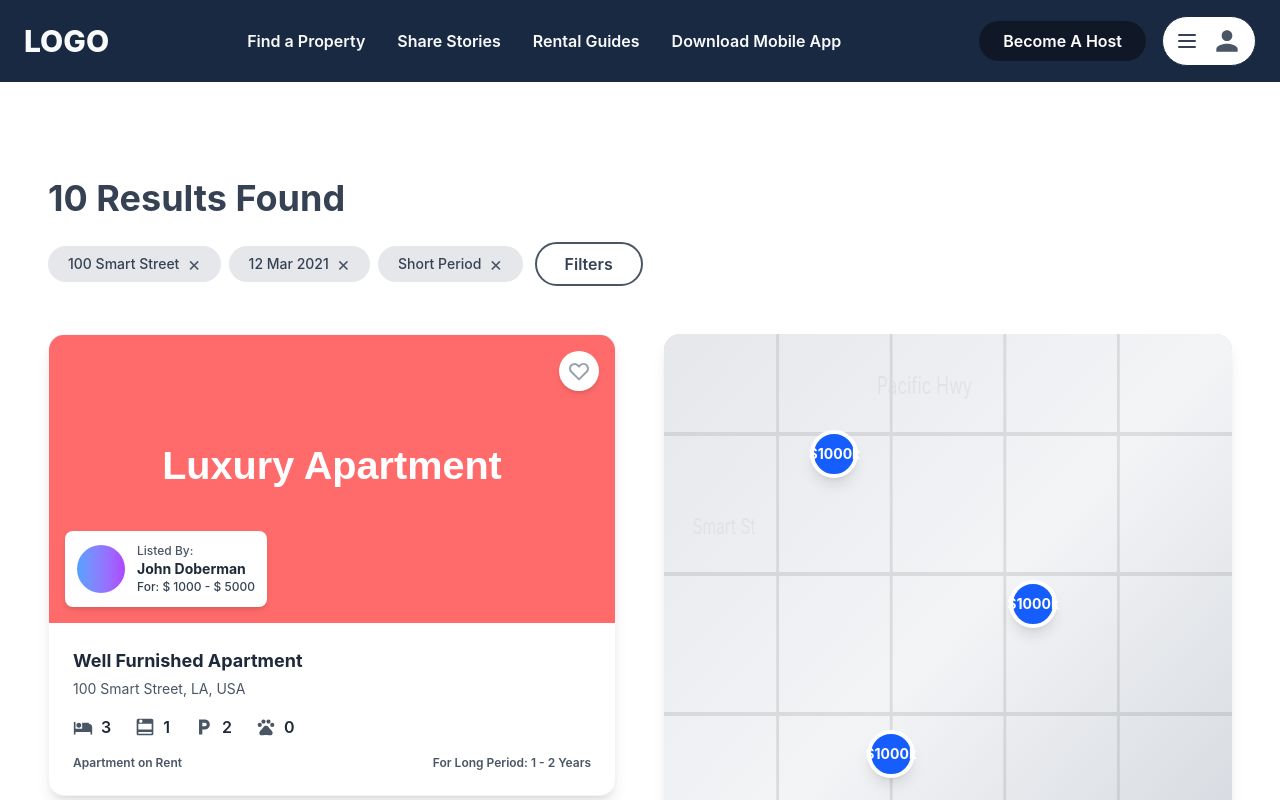
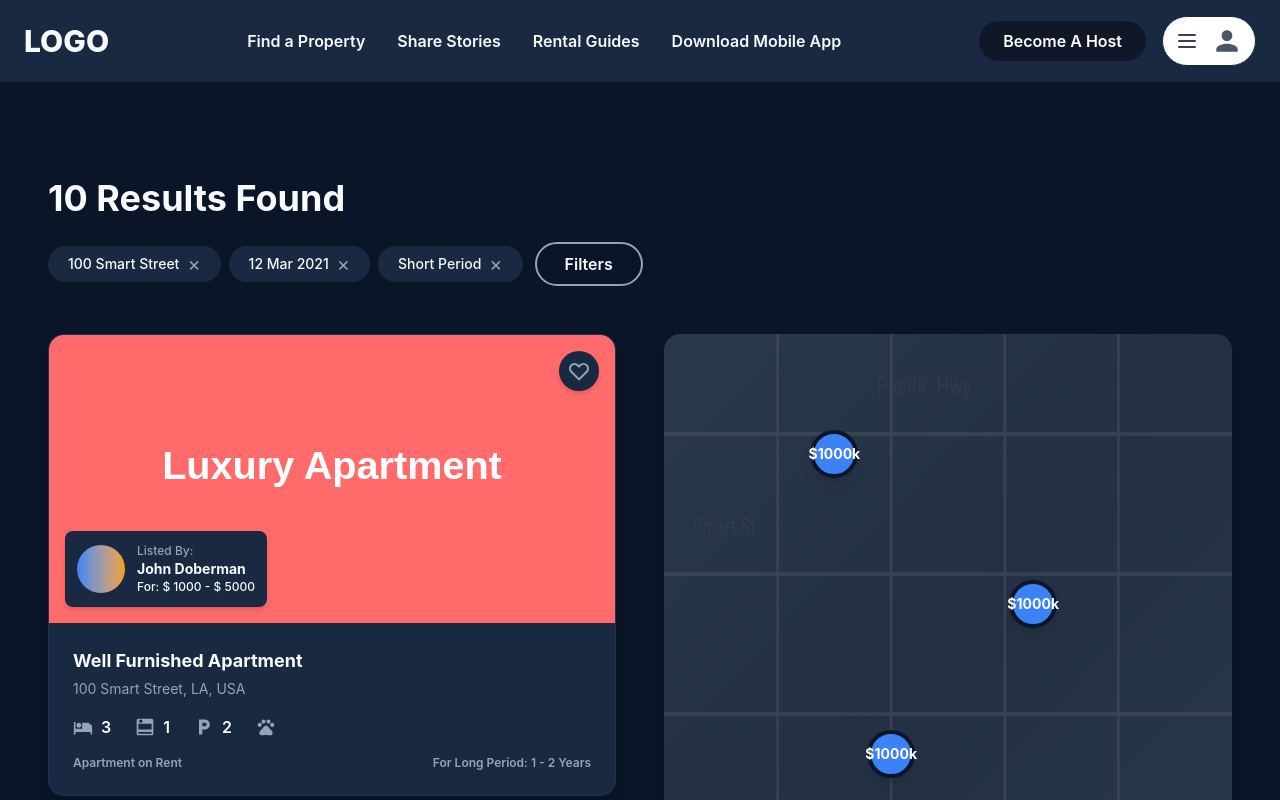
Before and after one commit to AadiAcharya/aaathiti_aagaman, a React (Vite) app: page /search in a window 1280 px wide. Shown: the top 800 px of the page. Built offline with nearby package versions, Linux system fonts and the light colour scheme.

Commit message:
working on ui

```diff
--- a/src/components/Search.jsx
+++ b/src/components/Search.jsx
@@ -57,13 +57,13 @@ export default function Search() {
   };
 
   return (
-    <div className="w-full bg-white min-h-screen overflow-x-hidden">
+    <div className="w-full bg-background min-h-screen overflow-x-hidden">
       {/* Main Content */}
       <div className="pt-24">
         <div className="max-w-7xl mx-auto px-6 md:px-12">
           {/* Results Section */}
           <div className="mb-12">
-            <h1 className="text-3xl md:text-4xl font-bold text-gray-700 mb-6">
+            <h1 className="text-3xl md:text-4xl font-bold text-text-primary mb-6">
               10 Results Found
             </h1>
 
@@ -71,38 +71,38 @@ export default function Search() {
             <div className="flex flex-wrap gap-3 items-center">
               <div className="flex gap-2 flex-wrap">
                 {/* Filter Chip 1 */}
-                <div className="bg-gray-200 rounded-full px-5 py-2 flex items-center gap-2">
-                  <span className="text-gray-700 text-sm font-medium">
+                <div className="bg-bg-secondary rounded-full px-5 py-2 flex items-center gap-2">
+                  <span className="text-text-primary text-sm font-medium">
                     100 Smart Street
                   </span>
-                  <button className="text-gray-600 hover:text-gray-800 text-xl leading-none">
+                  <button className="text-text-secondary hover:text-text-primary text-xl leading-none">
                     ×
                   </button>
                 </div>
 
                 {/* Filter Chip 2 */}
-                <div className="bg-gray-200 rounded-full px-5 py-2 flex items-center gap-2">
-                  <span className="text-gray-700 text-sm font-medium">
+                <div className="bg-bg-secondary rounded-full px-5 py-2 flex items-center gap-2">
+                  <span className="text-text-primary text-sm font-medium">
                     12 Mar 2021
                   </span>
-                  <button className="text-gray-600 hover:text-gray-800 text-xl leading-none">
+                  <button className="text-text-secondary hover:text-text-primary text-xl leading-none">
                     ×
                   </button>
                 </div>
 
                 {/* Filter Chip 3 */}
-                <div className="bg-gray-200 rounded-full px-5 py-2 flex items-center gap-2">
-                  <span className="text-gray-700 text-sm font-medium">
+                <div className="bg-bg-secondary rounded-full px-5 py-2 flex items-center gap-2">
+                  <span className="text-text-primary text-sm font-medium">
                     Short Period
                   </span>
-                  <button className="text-gray-600 hover:text-gray-800 text-xl leading-none">
+                  <button className="text-text-secondary hover:text-text-primary text-xl leading-none">
                     ×
                   </button>
                 </div>
               </div>
 
               {/* Filters Button */}
-              <button className="border-2 border-gray-600 text-gray-700 px-7 py-2 rounded-full font-semibold hover:bg-gray-100 transition">
+              <button className="border-2 border-text-secondary text-text-primary px-7 py-2 rounded-full font-semibold hover:bg-bg-secondary transition">
                 Filters
               </button>
             </div>
@@ -115,10 +115,10 @@ export default function Search() {
               {properties.map((property) => (
                 <div
                   key={property.id}
-                  className="bg-white rounded-2xl shadow-lg overflow-hidden border border-gray-100 hover:shadow-xl transition"
+                  className="bg-bg-secondary rounded-2xl shadow-lg overflow-hidden border border-primary/10 hover:shadow-xl transition"
                 >
                   {/* Image Container */}
-                  <div className="relative h-64 md:h-72 bg-gray-300 overflow-hidden">
+                  <div className="relative h-64 md:h-72 bg-text-muted/20 overflow-hidden">
                     <img
                       src={property.image}
                       alt={property.title}
@@ -130,14 +130,14 @@ export default function Search() {
                     {/* Heart Button */}
                     <button
                       onClick={() => toggleFavorite(property.id)}
-                      className="absolute top-4 right-4 bg-white rounded-full w-10 h-10 flex items-center justify-center shadow-md hover:shadow-lg transition"
+                      className="absolute top-4 right-4 bg-bg-secondary rounded-full w-10 h-10 flex items-center justify-center shadow-md hover:shadow-lg transition"
                       aria-label="Toggle favorite"
                     >
                       <svg
                         className={`w-6 h-6 ${
                           favorites[property.id]
-                            ? "fill-red-500 text-red-500"
-                            : "text-gray-400"
+                            ? "fill-accent text-accent"
+                            : "text-text-secondary"
                         }`}
                         fill={favorites[property.id] ? "currentColor" : "none"}
                         stroke="currentColor"
@@ -153,16 +153,16 @@ export default function Search() {
                     </button>
 
                     {/* Host Info Badge */}
-                    <div className="absolute bottom-4 left-4 flex items-center gap-3 bg-white rounded-lg p-3 shadow-md">
-                      <div className="w-12 h-12 rounded-full bg-gradient-to-r from-blue-400 to-purple-500 flex-shrink-0"></div>
+                    <div className="absolute bottom-4 left-4 flex items-center gap-3 bg-bg-secondary rounded-lg p-3 shadow-md">
+                      <div className="w-12 h-12 rounded-full bg-gradient-to-r from-primary to-accent shrink-0"></div>
                       <div>
-                        <p className="text-xs text-gray-600 font-medium">
+                        <p className="text-xs text-text-secondary font-medium">
                           Listed By:
                         </p>
-                        <p className="text-sm font-bold text-gray-800">
+                        <p className="text-sm font-bold text-text-primary">
                           {property.host}
                         </p>
-                        <p className="text-xs text-gray-700 font-medium">
+                        <p className="text-xs text-text-primary font-medium">
                           For: {property.price}
                         </p>
                       </div>
@@ -171,10 +171,10 @@ export default function Search() {
 
                   {/* Property Info */}
                   <div className="p-6">
-                    <h3 className="text-lg font-bold text-gray-800 mb-1">
+                    <h3 className="text-lg font-bold text-text-primary mb-1">
                       {property.title}
                     </h3>
-                    <p className="text-gray-600 text-sm mb-4">
+                    <p className="text-text-secondary text-sm mb-4">
                       {property.location}
                     </p>
 
@@ -183,13 +183,13 @@ export default function Search() {
                       {/* Bedrooms */}
                       <div className="flex items-center gap-2">
                         <svg
-                          className="w-5 h-5 text-gray-600"
+                          className="w-5 h-5 text-text-secondary"
                           fill="currentColor"
                           viewBox="0 0 24 24"
                         >
                           <path d="M7 13c1.66 0 3-1.34 3-3S8.66 7 7 7s-3 1.34-3 3 1.34 3 3 3zm12-6h-8v7H3V6H1v15h2v-3h18v3h2v-9c0-2.21-1.79-4-4-4z" />
                         </svg>
-                        <span className="text-base font-semibold text-gray-800">
+                        <span className="text-base font-semibold text-text-primary">
                           {property.bedrooms}
                         </span>
                       </div>
@@ -197,13 +197,13 @@ export default function Search() {
                       {/* Bathrooms */}
                       <div className="flex items-center gap-2">
                         <svg
-                          className="w-5 h-5 text-gray-600"
+                          className="w-5 h-5 text-text-secondary"
                           fill="currentColor"
                           viewBox="0 0 24 24"
                         >
                           <path d="M20 2H4c-1.1 0-2 .9-2 2v16c0 1.1.9 2 2 2h16c1.1 0 2-.9 2-2V4c0-1.1-.9-2-2-2zM7 3c1.1 0 2 .9 2 2s-.9 2-2 2-2-.9-2-2 .9-2 2-2zm13 17H4v-2h16v2zm0-5H4V8h16v7z" />
                         </svg>
-                        <span className="text-base font-semibold text-gray-800">
+                        <span className="text-base font-semibold text-text-primary">
                           {property.bathrooms}
                         </span>
                       </div>
@@ -211,13 +211,13 @@ export default function Search() {
                       {/* Parking */}
                       <div className="flex items-center gap-2">
                         <svg
-                          className="w-5 h-5 text-gray-600"
+                          className="w-5 h-5 text-text-secondary"
                           fill="currentColor"
                           viewBox="0 0 24 24"
                         >
                           <path d="M13 3H6v18h4v-6h3c3.31 0 6-2.69 6-6s-2.69-6-6-6zm.2 8H10V7h3.2c1.1 0 2 .9 2 2s-.9 2-2 2z" />
                         </svg>
-                        <span className="text-base font-semibold text-gray-800">
+                        <span className="text-base font-semibold text-text-primary">
                           {property.parking}
                         </span>
                       </div>
@@ -225,7 +225,7 @@ export default function Search() {
                       {/* Pets */}
                       <div className="flex items-center gap-2">
                         <svg
-                          className="w-5 h-5 text-gray-600"
+                          className="w-5 h-5 text-text-secondary"
                           fill="currentColor"
                           viewBox="0 0 24 24"
                         >
@@ -238,7 +238,7 @@ export default function Search() {
                     </div>
 
                     {/* Bottom Info */}
-                    <div className="flex flex-col sm:flex-row sm:justify-between gap-2 text-xs text-gray-600 font-semibold">
+                    <div className="flex flex-col sm:flex-row sm:justify-between gap-2 text-xs text-text-secondary font-semibold">
                       <span>{property.type}</span>
                       <span>{property.period}</span>
                     </div>
@@ -248,9 +248,9 @@ export default function Search() {
             </div>
 
             {/* Right Column - Map */}
-            <div className="relative h-[500px] lg:sticky lg:top-32 lg:h-[600px] bg-gray-300 rounded-2xl overflow-hidden shadow-lg">
+            <div className="relative h-[500px] lg:sticky lg:top-32 lg:h-[600px] bg-text-muted/20 rounded-2xl overflow-hidden shadow-lg">
               {/* Map Background - Street Map Style */}
-              <div className="absolute inset-0 bg-gradient-to-br from-gray-200 via-gray-100 to-gray-300">
+              <div className="absolute inset-0 bg-gradient-to-br from-text-muted/20 via-text-muted/10 to-text-muted/20">
                 {/* Street lines pattern */}
                 <svg
                   className="absolute inset-0 w-full h-full opacity-20"
@@ -337,16 +337,16 @@ export default function Search() {
                   {/* Marker Pin */}
                   <div className="relative w-12 h-12">
                     {/* Pin Circle */}
-                    <div className="absolute inset-0 rounded-full bg-blue-600 shadow-lg flex items-center justify-center text-white text-sm font-bold border-4 border-white hover:bg-blue-700 transition">
+                    <div className="absolute inset-0 rounded-full bg-primary shadow-lg flex items-center justify-center text-white text-sm font-bold border-4 border-background hover:bg-primary-hover transition">
                       ${property.price.split(" ")[1]}k
                     </div>
                   </div>
 
                   {/* Popup Card */}
                   {selectedMapMarker === property.id && (
-                    <div className="absolute bottom-full left-1/2 transform -translate-x-1/2 mb-4 bg-white rounded-lg shadow-2xl z-30 w-64 overflow-hidden pointer-events-none">
+                    <div className="absolute bottom-full left-1/2 transform -translate-x-1/2 mb-4 bg-bg-secondary rounded-lg shadow-2xl z-30 w-64 overflow-hidden pointer-events-none border border-primary/20">
                       {/* Image */}
-                      <div className="h-36 bg-gray-400 relative overflow-hidden">
+                      <div className="h-36 bg-text-muted/20 relative overflow-hidden">
                         <img
                           src={property.image}
                           alt={property.title}
@@ -358,17 +358,17 @@ export default function Search() {
                       </div>
                       {/* Content */}
                       <div className="p-4">
-                        <h4 className="font-bold text-gray-800 text-sm mb-1">
+                        <h4 className="font-bold text-text-primary text-sm mb-1">
                           {property.title}
                         </h4>
-                        <p className="text-xs text-gray-600 mb-2">
+                        <p className="text-xs text-text-secondary mb-2">
                           {property.location}
                         </p>
-                        <p className="text-sm font-bold text-blue-600 mb-3">
+                        <p className="text-sm font-bold text-primary mb-3">
                           {property.price}
                         </p>
                         {/* Amenities Icons */}
-                        <div className="flex gap-4 text-xs text-gray-700 font-semibold">
+                        <div className="flex gap-4 text-xs text-text-primary font-semibold">
                           <span className="flex items-center gap-1">
                             🛏️ {property.bedrooms}
                           </span>
@@ -381,7 +381,7 @@ export default function Search() {
                         </div>
                       </div>
                       {/* Arrow pointer */}
-                      <div className="absolute -bottom-2 left-1/2 transform -translate-x-1/2 w-4 h-4 bg-white rotate-45"></div>
+                      <div className="absolute -bottom-2 left-1/2 transform -translate-x-1/2 w-4 h-4 bg-bg-secondary rotate-45 border-r border-b border-primary/20"></div>
                     </div>
                   )}
                 </div>
@@ -390,7 +390,7 @@ export default function Search() {
           </div>
 
           {/* Footer Text */}
-          <p className="text-gray-600 font-semibold mb-12">
+          <p className="text-text-secondary font-semibold mb-12">
             Other as per found results...
           </p>
         </div>
```
Also changed, not shown: src/components/Account.jsx (+5 -5 lines), src/components/Hosting.jsx (+6 -6 lines), src/components/Messages.jsx (+11 -22 lines), src/components/Wishlist.jsx (+18 -104 lines).
